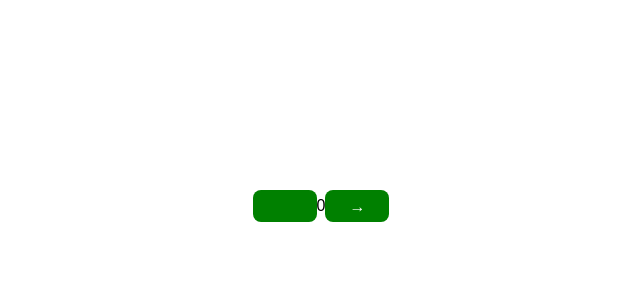
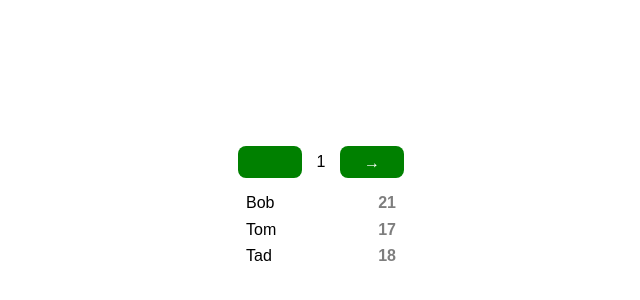
Before and after one commit to DEZester/gromcode-redux, a React app in the folder lesson4/hw1/: page / in a window 1280 px wide. Shown: the part 186-486 px from the top of the page, without its empty margins (319-959 px from the left). Built offline with nearby package versions, Linux system fonts and the light colour scheme.

Commit message:
final fix

```diff
--- a/lesson4/hw1/src/users/UsersList.jsx
+++ b/lesson4/hw1/src/users/UsersList.jsx
@@ -6,15 +6,15 @@ import { connect } from 'react-redux';
 
 const UsersList = ({ goNext, goPrev, currentPage, users }) => {
   const itemsPerPage = 3;
-
-  const startIndex = (currentPage - 1) * itemsPerPage;
-  const endIndex = startIndex + itemsPerPage;
+  const newCurrentPage = currentPage + 1;
+  const startIndex = itemsPerPage * currentPage;
+  const endIndex = itemsPerPage * newCurrentPage;
   const usersToRender = users.slice(startIndex, endIndex);
 
   return (
     <div>
       <Pagination
-        currentPage={currentPage}
+        currentPage={newCurrentPage}
         itemsPerPage={itemsPerPage}
         totalItems={users.length}
         goPrev={goPrev}
```
